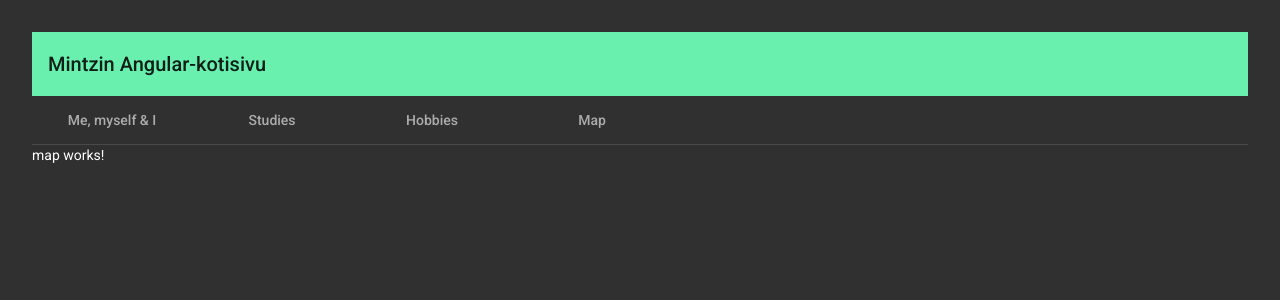
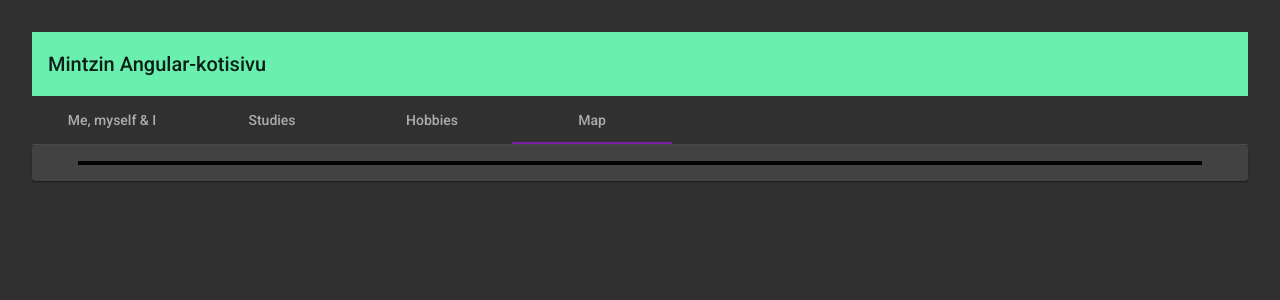
Before and after one commit to MinnaIsokorpi/angular-kotisivu, an Angular app: page /map in a window 1280 px wide. Shown: the top 300 px of the page. Built offline with nearby package versions, Linux system fonts and the light colour scheme; what angular-in-memory-web-api would draw is missing.

Commit message:
Lisätty Card, Button ja Icon ui-komponentit

```diff
--- a/src/app/app.module.ts
+++ b/src/app/app.module.ts
@@ -15,6 +15,9 @@ import { BrowserAnimationsModule } from '@angular/platform-browser/animations';
 import { MatTabsModule } from '@angular/material/tabs';
 import { MatToolbarModule } from '@angular/material/toolbar';
 import { MatListModule } from '@angular/material/list';
+import { MatCardModule } from '@angular/material/card';
+import { MatButtonModule } from '@angular/material/button';
+import { MatIconModule } from '@angular/material/icon';
 import { MapComponent } from './map/map.component';
 
 @NgModule({
@@ -41,6 +44,9 @@ import { MapComponent } from './map/map.component';
     MatTabsModule,
     MatToolbarModule,
     MatListModule,
+    MatCardModule,
+    MatButtonModule,
+    MatIconModule,
   ],
   providers: [],
   bootstrap: [AppComponent],
--- a/src/app/hobbies/hobbies.component.html
+++ b/src/app/hobbies/hobbies.component.html
@@ -1,7 +1,17 @@
+<mat-card>
+  <mat-card-header>
+    <div mat-card-avatar class="example-button-container">
+      <button mat-fab color="primary" aria-label="Example icon button with a heart icon">
+        <mat-icon>favorite</mat-icon>
+      </button>
+    </div>
     <h2>Harrastuksia</h2>
-
+  </mat-card-header>
+  <mat-card-content>
     <mat-list role="list">
       <mat-list-item role="listitem" *ngFor='let fakta of datas'>
         {{ fakta.info }}
       </mat-list-item>
     </mat-list>
+  </mat-card-content>
+</mat-card>
--- a/src/app/map/map.component.css
+++ b/src/app/map/map.component.css
@@ -0,0 +1,12 @@
+.map-container {
+  margin: 30px;
+}
+
+.map-frame {
+  border: 2px solid black;
+  height: 100%;
+}
+
+#map {
+  height: 100%;
+}
--- a/src/app/map/map.component.html
+++ b/src/app/map/map.component.html
@@ -1 +1,9 @@
-<p>map works!</p>
+<mat-card>
+  <mat-card-content>
+    <div class="map-container">
+      <div class="map-frame">
+        <div id="map"></div>
+      </div>
+    </div>
+  </mat-card-content>
+</mat-card>
--- a/src/app/map/map.component.ts
+++ b/src/app/map/map.component.ts
@@ -1,15 +1,16 @@
-import { Component, OnInit } from '@angular/core';
+import { AfterViewInit, Component } from '@angular/core';
+
+import * as L from 'leaflet';
 
 @Component({
   selector: 'app-map',
   templateUrl: './map.component.html',
-  styleUrls: ['./map.component.css']
+  styleUrls: ['./map.component.css'],
 })
-export class MapComponent implements OnInit {
+export class MapComponent implements AfterViewInit {
+  private map;
 
-  constructor() { }
+  constructor() {}
 
-  ngOnInit(): void {
-  }
-
+  ngAfterViewInit(): void {}
 }
--- a/src/app/me/me.component.html
+++ b/src/app/me/me.component.html
@@ -1,3 +1,4 @@
+<mat-card>
   <h2>Tervetuloa JAMK Frontend-kurssin tehtävä 4 Angular-kotisivulle!</h2>
 
   <p>Tässä jotain random-faktoja ja pakollinen kuva...</p>
@@ -9,3 +10,4 @@
       {{ fakta.info }}
     </mat-list-item>
   </mat-list>
+</mat-card>
--- a/src/app/navbar/navbar.component.html
+++ b/src/app/navbar/navbar.component.html
@@ -5,5 +5,5 @@
     [active]="stuTab.isActive">Studies</a>
   <a mat-tab-link routerLink="/hobbies" routerLinkActive #hobTab="routerLinkActive"
     [active]="hobTab.isActive">Hobbies</a>
-  <a mat-tab-link routerLink="/map" routerLinkActive #hobTab="routerLinkActive" [active]="hobTab.isActive">Map</a>
+  <a mat-tab-link routerLink="/map" routerLinkActive #mapTab="routerLinkActive" [active]="mapTab.isActive">Map</a>
 </nav>
--- a/src/app/studies/studies.component.html
+++ b/src/app/studies/studies.component.html
@@ -1,5 +1,5 @@
-<h2>Koulujuttuja:</h2>
-
+<mat-card>
+  <mat-card-content>
     <h3>JAMK - Jyväskylän ammattikorkeakoulu</h3>
     <h4>Web-kehittäjä 30 op, 2021</h4>
     <ul>
@@ -26,3 +26,5 @@
       <li>Ohjelmistotekniikka</li>
       <li><a href="http://urn.fi/URN:NBN:fi:amk-2014120418575">Opinnäytetyö: Hälytyspalvelu Java-palvelimessa</a></li>
     </ul>
+  </mat-card-content>
+</mat-card>
```
Lines whose indentation alone changed are shown as unchanged.
